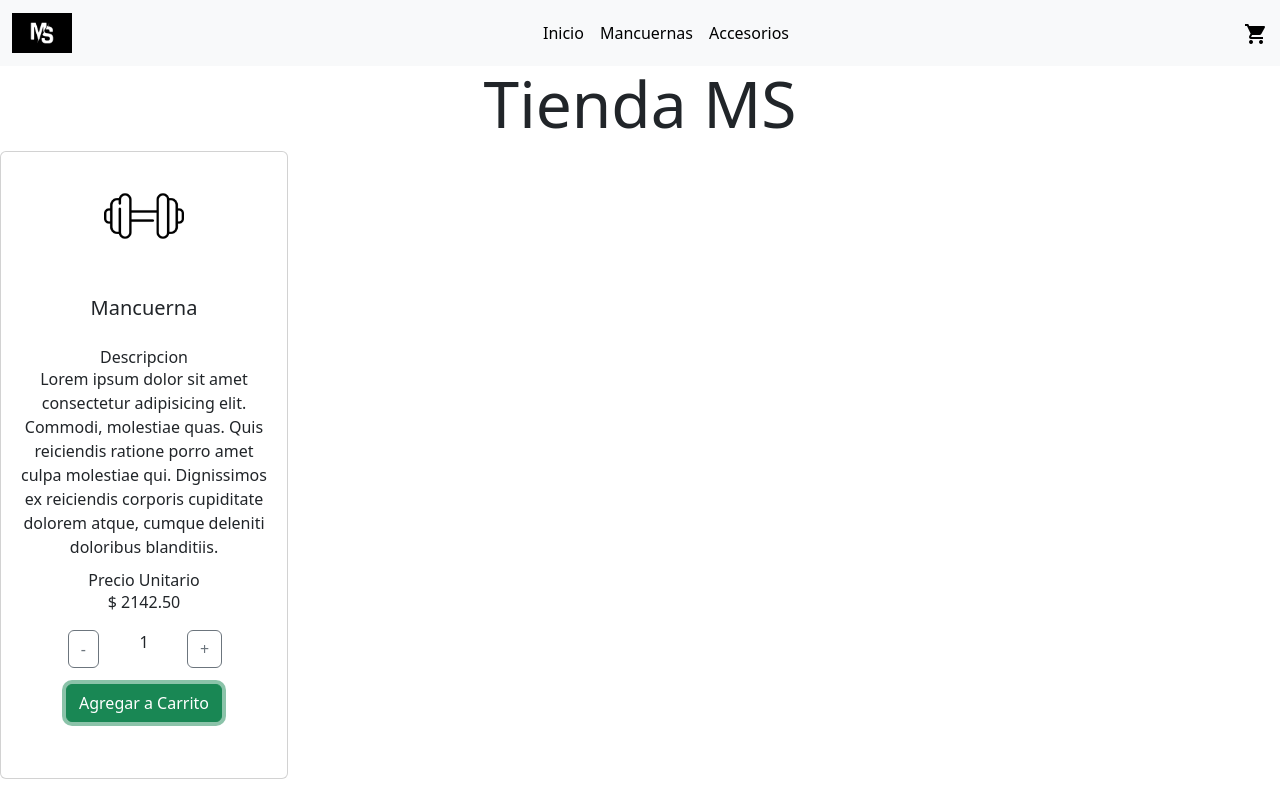
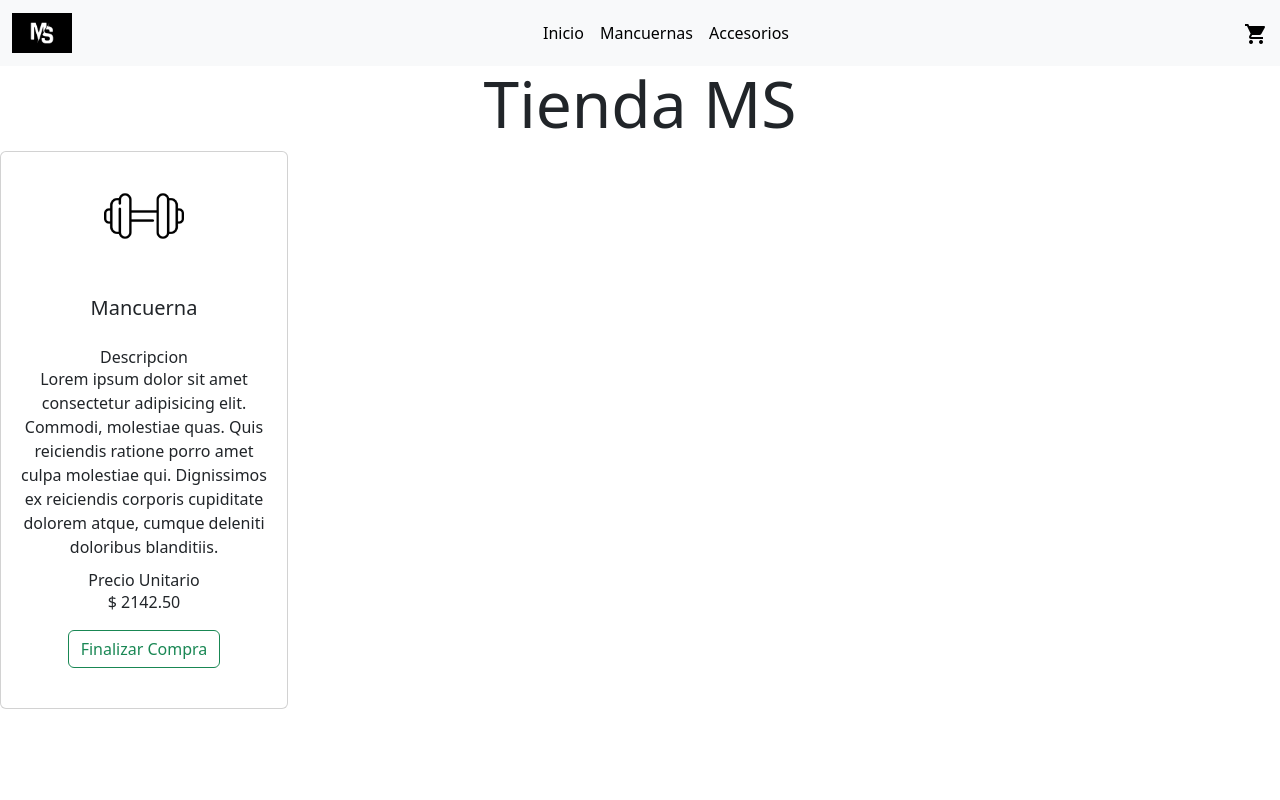
Before and after one commit to nicogastiazoro/MS-Training-React, a React (Create React App) app: page /item/1342 in a window 1280 px wide. Both pictures are taken after a click on the button "Agregar a Carrito". Built offline with nearby package versions, Linux system fonts and the light colour scheme.

Commit message:
Genero boton de Finalizar Compra

```diff
--- a/src/components/ItemCount.jsx
+++ b/src/components/ItemCount.jsx
@@ -14,8 +14,6 @@ function ItemCount({ stock, initial, onAdd }) {
       setCounter(counter + 1);
     }
   };
-
-  const {items} = useItems()
 
   const handleSubtract = () => {
     if (counter > 1) {
@@ -39,10 +37,7 @@ function ItemCount({ stock, initial, onAdd }) {
           </Button>
         </Col>
       </Row>
-      <Button onClick={() => { onAdd(counter)
-        console.log(items)
-
-      }} variant="outline-success" className="my-3 ">
+      <Button onClick={() => { onAdd(counter)}} variant="outline-success" className="my-3 ">
         Agregar a Carrito
       </Button>
     </div>
--- a/src/components/ItemDetail.jsx
+++ b/src/components/ItemDetail.jsx
@@ -3,19 +3,20 @@ import { Card } from "react-bootstrap";
 import ItemCount from "./ItemCount";
 import { useState } from "react";
 import { useItems } from "./CartContext";
+import { Button } from "react-bootstrap";
 
 const ItemDetail = ({ item }) => {
 
   const {addItem} = useItems();
 
-  const [counter,setCounter] = useState(0);
+  const [flagItemCount,setFlagItemCount] = useState(true);
 
   const onAdd = (quantityToAdd) =>{
-    setCounter(quantityToAdd)
+
+    setFlagItemCount(!flagItemCount)
+
     addItem(item,quantityToAdd)
   }
-
-
 
   return (
       <Card className="py-4 " style={{ width: "18rem" }}>
@@ -42,7 +43,14 @@ const ItemDetail = ({ item }) => {
           <Card.Text className=''>
             <span>$ {Number.parseFloat(item.price).toFixed(2)}</span>
           </Card.Text>
-          <ItemCount className="text-center" stock={5} initial={1} onAdd={onAdd} />
+          {
+            flagItemCount ?
+            <ItemCount className="text-center" stock={5} initial={1} onAdd={onAdd}/>
+            :
+            <Button variant="outline-success">
+              Finalizar Compra
+            </Button>
+            }
         </Card.Body>
       </Card>
   );
```
